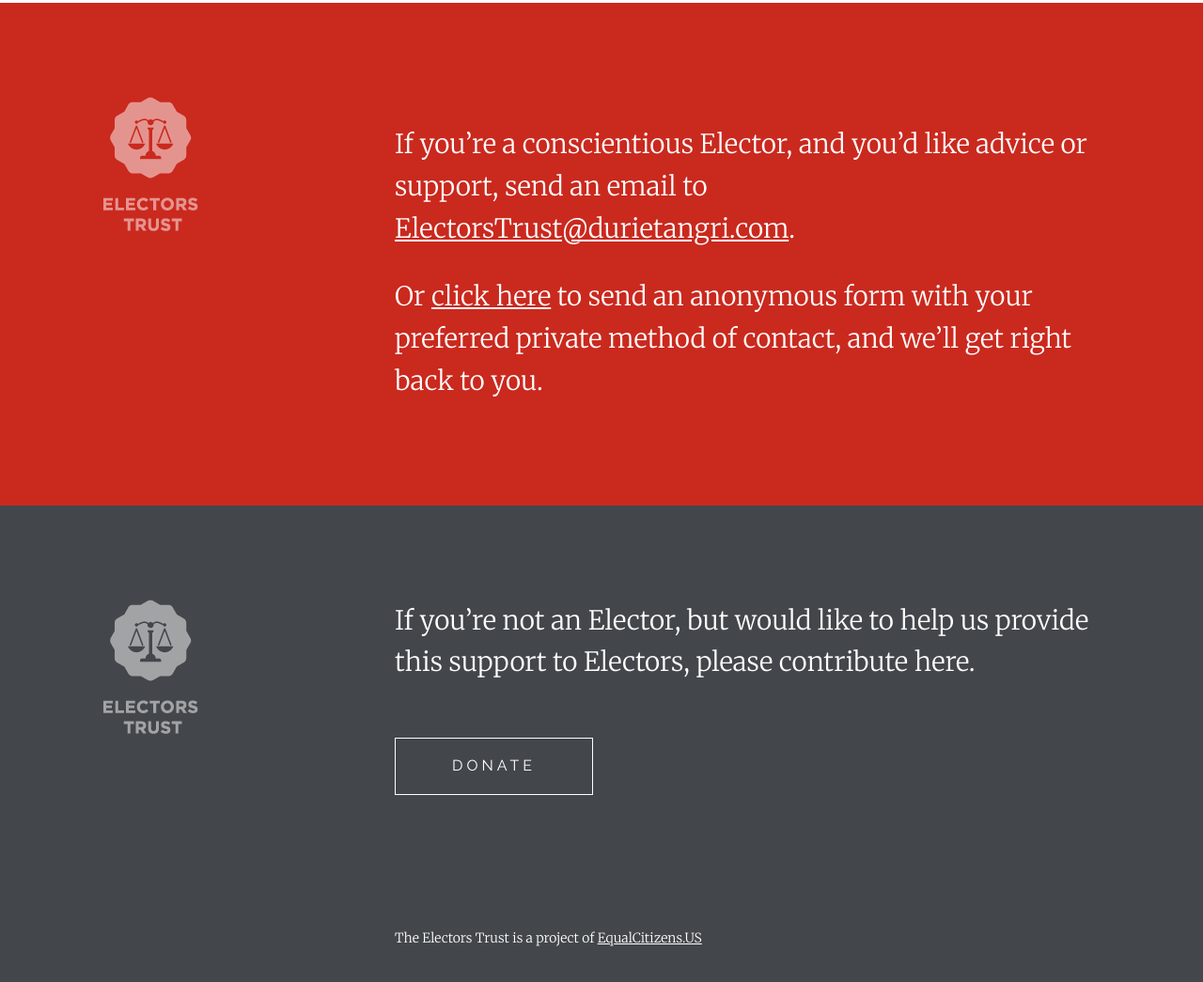
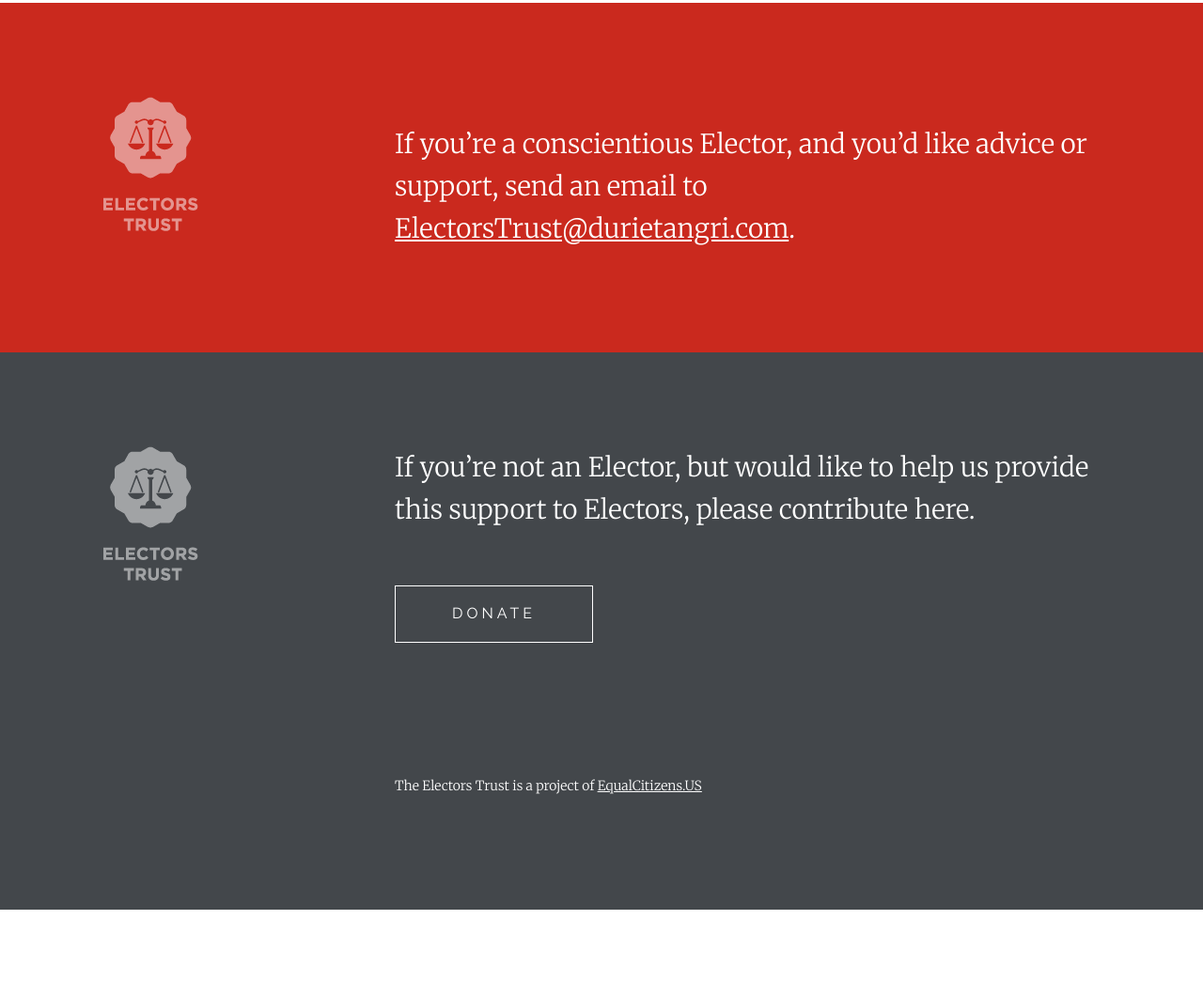
Before and after one commit to morninj/electors-trust, a plain HTML site: page index.html in a window 1280 px wide. Shown: the part 1902-2947 px from the top of the page at 94% size. After the commit the page ends 2870 px from the top, so only its background shows below. Drawn offline with nearby package versions, Linux system fonts and the light colour scheme.

Commit message:
Remove link to google form

```diff
--- a/index.html
+++ b/index.html
@@ -260,8 +260,6 @@
             </div>
             <div class="col-sm-9 caption">
                 <p>If you&rsquo;re a conscientious Elector, and you&rsquo;d like advice or support, send an email to <a href="mailto:ElectorsTrust@durietangri.com?subject=I'm an Elector inquiring about your support">ElectorsTrust@durietangri.com</a>.</p>
-                <p>Or <a href="https://docs.google.com/forms/d/e/1FAIpQLScAROZhLIY4hLyTpZp4Mg0BmWEW5Pkwiw4h4QePquqPGllfIg/viewform" target="_blank">click here</a> to send an anonymous form with your preferred private method of contact, and we’ll get right back to you.</p>
-
             </div>
         </div><!--/.#contact-->
 
```
